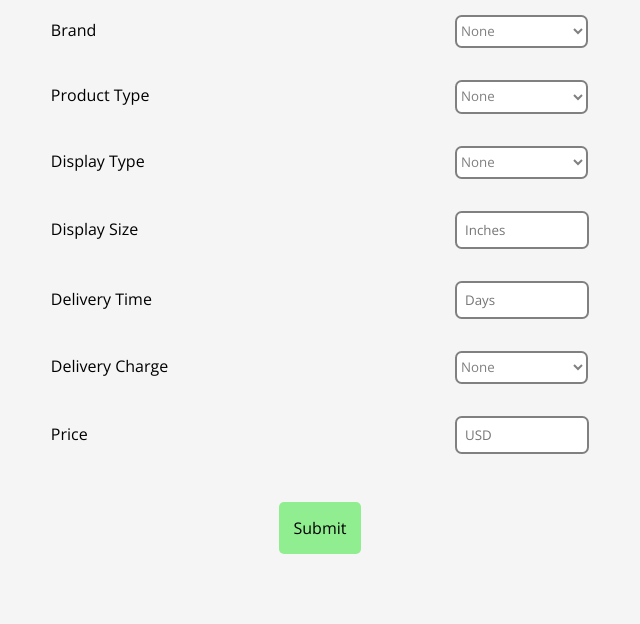
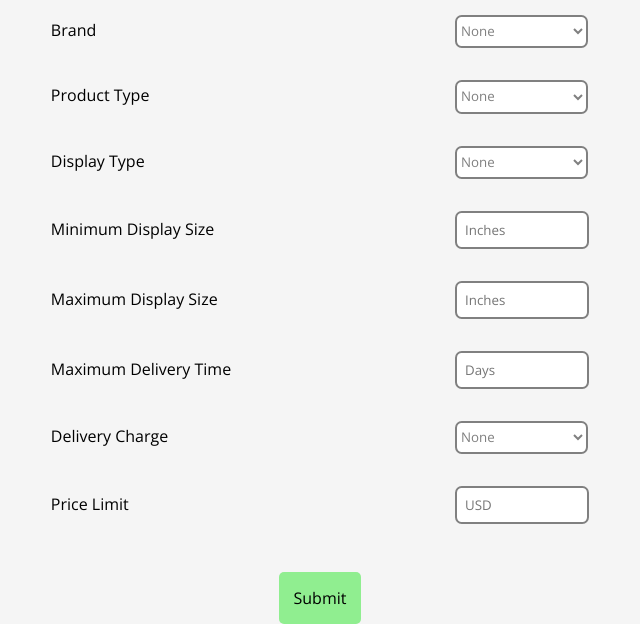
Before and after one commit to SiriusCrack/CS360BestBusy, a Django app: page /store/byrequirement in a window 1280 px wide. Shown: the part 177-801 px from the top of the page, without its empty margins (320-960 px from the left). Before the commit the page ends 731 px from the top, so only its background shows below. Run offline with Django 4.2, Linux system fonts and the light colour scheme.

Commit message:
Updated Service Req

```diff
--- a/BestBuy/store/templates/catalog/exact_match.html
+++ b/BestBuy/store/templates/catalog/exact_match.html
@@ -13,7 +13,7 @@
     </div>
     {% for product in results %}
       <ul class="product_item">
-        <a href="">{{product}}</a>
+        <a href="{% url 'productDetail' product.productID %}">{{product}}</a>
       </ul>
     {% endfor %}
   {% endif %}
--- a/BestBuy/store/templates/catalog/service_requirements.html
+++ b/BestBuy/store/templates/catalog/service_requirements.html
@@ -38,11 +38,15 @@
       </select>
    </div>
    <div class="option_wrapper">
-      <label for="displaySize">Display Size</label>
-      <input type="number" placeholder="Inches" name="displaySize" min="0"></input>
+      <label for="minDisplaySize">Minimum Display Size</label>
+      <input type="number" placeholder="Inches" name="minDisplaySize" min="0"></input>
    </div>
    <div class="option_wrapper">
-      <label for="deliveryTime">Delivery Time</label>
+      <label for="maxDisplaySize">Maximum Display Size</label>
+      <input type="number" placeholder="Inches" name="maxDisplaySize" min="0"></input>
+   </div>
+   <div class="option_wrapper">
+      <label for="deliveryTime">Maximum Delivery Time</label>
       <input type="number" placeholder="Days" name="deliveryTime" min="0"></input>
    </div>
    <div class="option_wrapper">
@@ -54,7 +58,7 @@
       </select>
    </div>
    <div class="option_wrapper">
-      <label for="price">Price</label>
+      <label for="price">Price Limit</label>
       <input type="number" placeholder="USD" name="price" min="0"></input>
    </div>
    <button class="submit_button" type="submit" name="submitRequirements">Submit</button>
```
